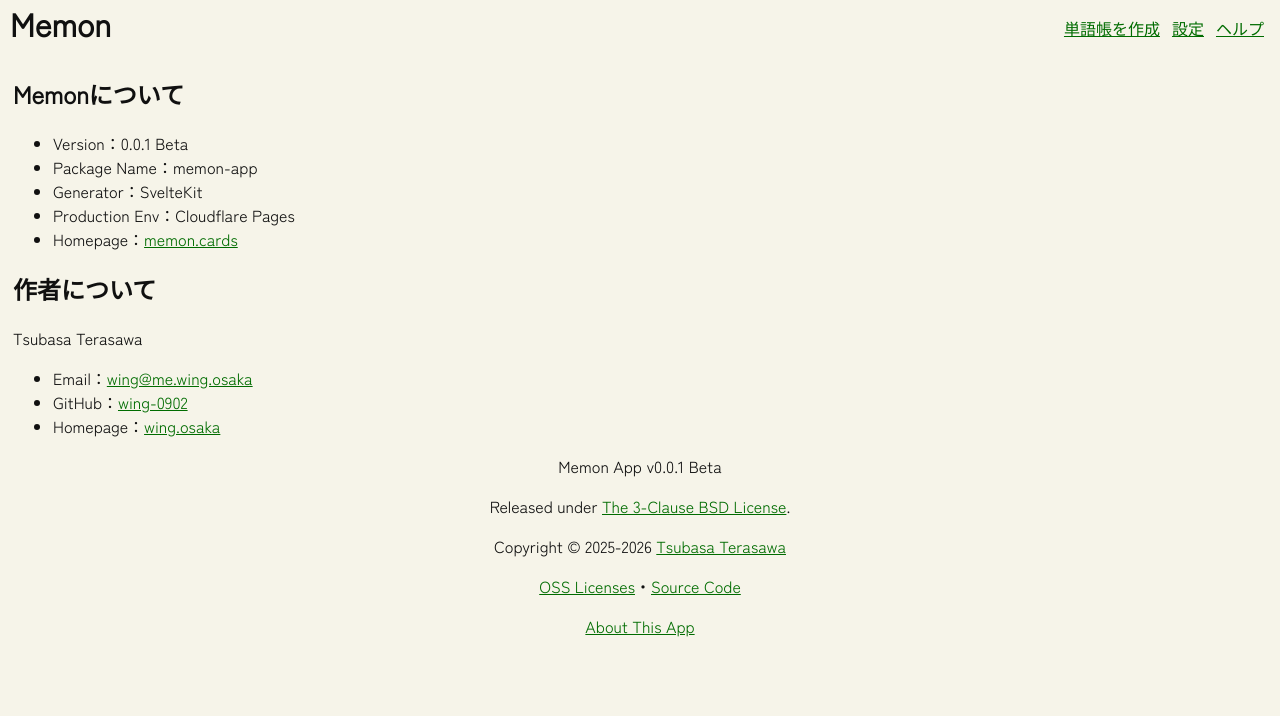
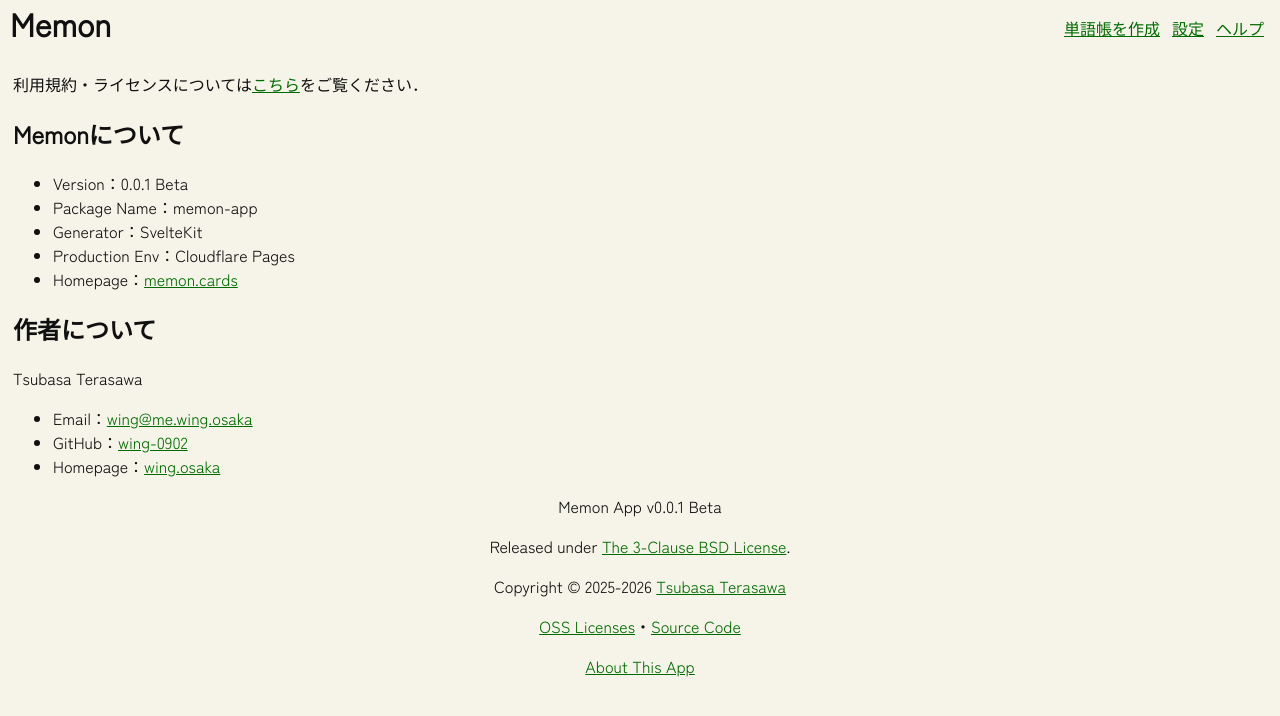
Before and after one commit to wing-0902/memon_app, a SvelteKit app: page /info in a window 1280 px wide. Shown: the top 716 px of the page. Built offline with nearby package versions, Linux system fonts and the light colour scheme; a web font is replaced by a local one.

Commit message:
[skip ci] policy

```diff
--- a/src/routes/info/+page.svelte
+++ b/src/routes/info/+page.svelte
@@ -7,6 +7,7 @@
 </svelte:head>
 
 <div class="root">
+  <p>利用規約・ライセンスについては<a href='/policy/'>こちら</a>をご覧ください．</p>
   <h2>Memonについて</h2>
   <ul>
     <li>Version：{__APP_VERSION__}</li>
```
Also changed, not shown: src/routes/policy/+page.svelte (added).
